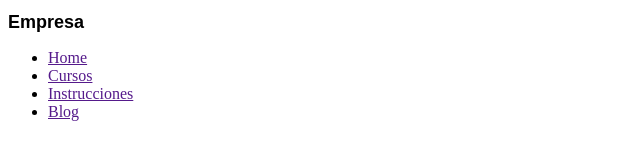
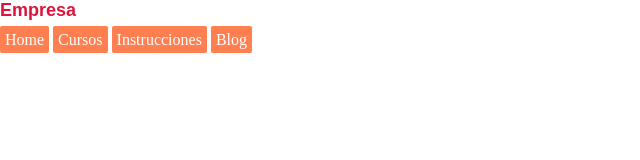
Before and after one commit to adrian-river/Practice-HTML, a plain HTML site: page CSS/claseEspecificidad/index.html in a window 1280 px wide. Shown: the whole page, without its empty margins (0-640 px from the left). Drawn offline with Linux system fonts and the light colour scheme.

Commit message:
se agrego mas css

```diff
--- a/CSS/claseEspecificidad/style.css
+++ b/CSS/claseEspecificidad/style.css
@@ -1,5 +1,13 @@
+* {
+    box-sizing: border-box;
+    margin: 0;
+    padding: 0;
+}
+
 h1 {
+    color: crimson;
     font-family: serif;
+    margin-bottom: 10px;
 }
 
 #page-title {
@@ -8,4 +16,23 @@ h1 {
 
 .title {
     font-size: 18px;
+    font-family: monospace;
 }
+
+#main-nav {
+    margin-top: 10px;
+    list-style-type: none;
+    padding-left: 0;
+}
+
+#main-nav li {
+    display: inline-block;
+}
+
+#main-nav a {
+    color: white;
+    background-color: coral;
+    padding: 5px;
+    border-radius: 2px;
+    text-decoration: none;
+}
```
